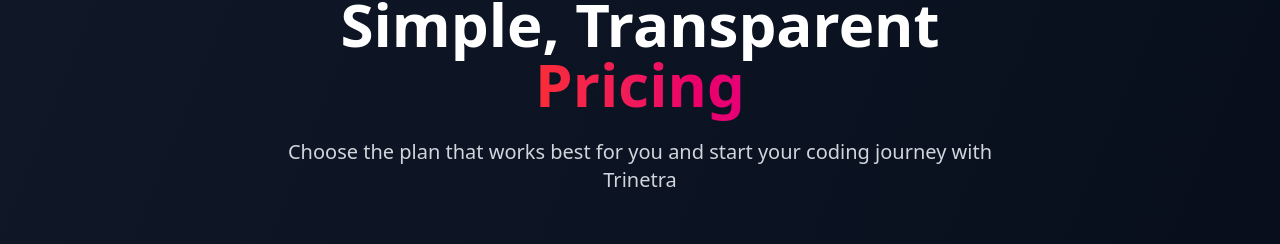
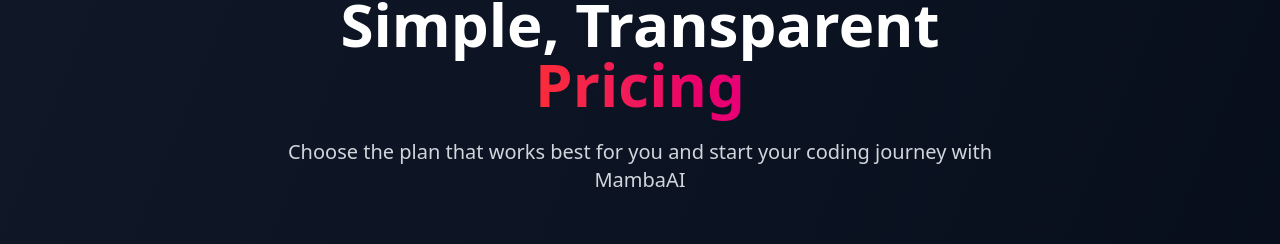
Before and after one commit to 201Harsh/CobraAI, a React (Vite) app in the folder Frontend/: page /pricing in a window 1280 px wide. Shown: the part 102-346 px from the top of the page. Built offline with nearby package versions, Linux system fonts and the light colour scheme; no server answers.

Commit message:
Updated Logic CobraAI

```diff
--- a/Frontend/src/Pages/Dashboard.jsx
+++ b/Frontend/src/Pages/Dashboard.jsx
@@ -144,7 +144,7 @@
             Support the Developer
           </h3>
           <p className="text-gray-400 text-sm sm:text-base">
-            Help keep <span className="font-semibold text-red-400">Trinetra AI</span> free and growing
+            Help keep <span className="font-semibold text-red-400">MambaAI AI</span> free and growing
           </p>
 
           {/* QR Code for Payments */}
@@ -186,7 +186,7 @@
           </div>
 
           <p className="text-xs text-gray-500 mt-2">
-            Your support helps improve Trinetra AI for everyone
+            Your support helps improve MambaAI AI for everyone
           </p>
         </div>
       </motion.div>
--- a/Frontend/src/Pages/Pricing.jsx
+++ b/Frontend/src/Pages/Pricing.jsx
@@ -146,7 +146,7 @@
           </h1>
           <p className="text-xl text-gray-300 mb-8">
             Choose the plan that works best for you and start your coding
-            journey with Trinetra
+            journey with MambaAI
           </p>
         </motion.div>
       </section>
@@ -380,7 +380,7 @@
             Ready to Boost Your Coding Skills?
           </h2>
           <p className="text-xl text-gray-300 mb-8 max-w-2xl mx-auto">
-            Join thousands of developers using Trinetra to learn, code, and grow
+            Join thousands of developers using MambaAI to learn, code, and grow
             with AI.
           </p>
           <Link to="/register">
```
